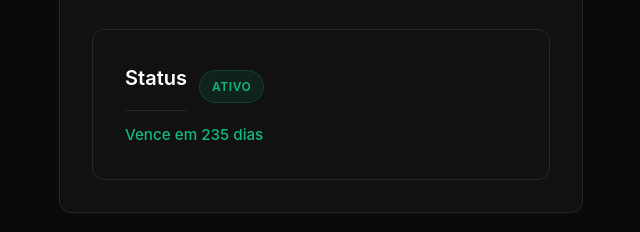
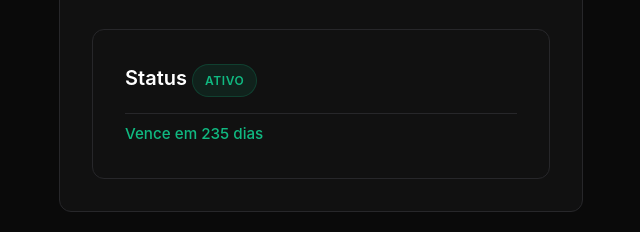
Before and after one commit to KpSantiago/trabalho-de-web, a plain HTML site: page contrato.html in a window 1280 px wide. Shown: the part 1763-1995 px from the top of the page, 233-873 px from the left. Drawn offline with Linux system fonts and the light colour scheme.

Commit message:
refatorar estilização de badge em contrato.html

```diff
--- a/contrato.html
+++ b/contrato.html
@@ -135,10 +135,7 @@
                         </div>
 
                         <div class="form-section" style="margin-bottom: 0;">
-                            <div style="display: flex; align-items: center; gap: 0.75rem; margin-bottom: 0.75rem;">
-                                <h4 style="margin-bottom: 0;">Status</h4>
-                                <span class="badge success">Ativo</span>
-                            </div>
+                            <h4 style="margin-bottom: 0;">Status <span class="badge success">Ativo</span></h4>
                             <p style="color: var(--success); font-size: 0.95rem; font-weight: 500; margin-top: 0.5rem;">Vence em 235 dias</p>
                         </div>
                     </div>
```
